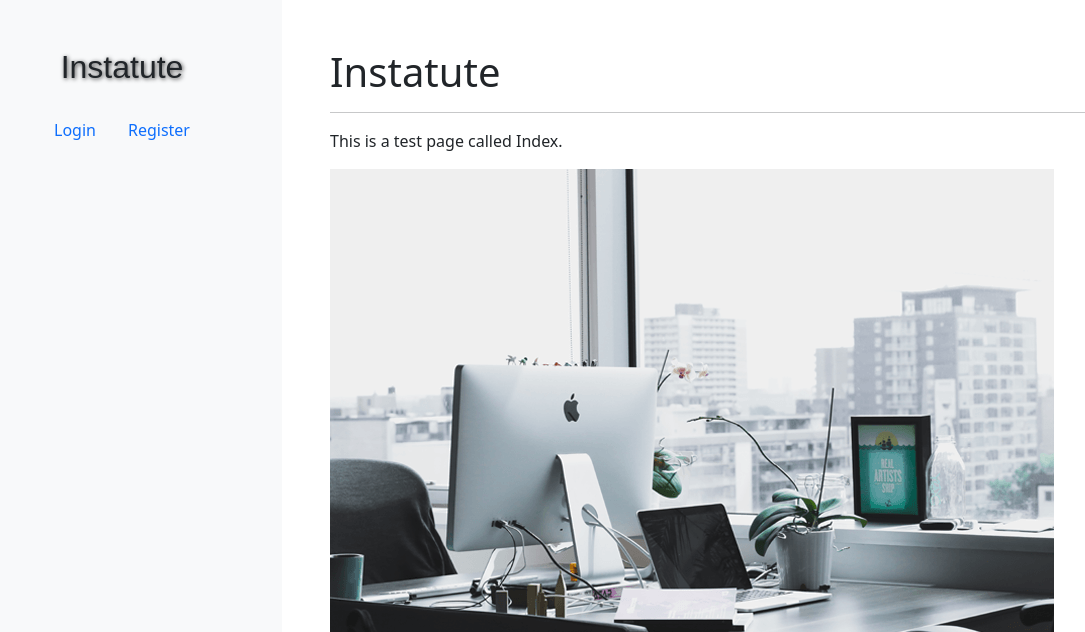
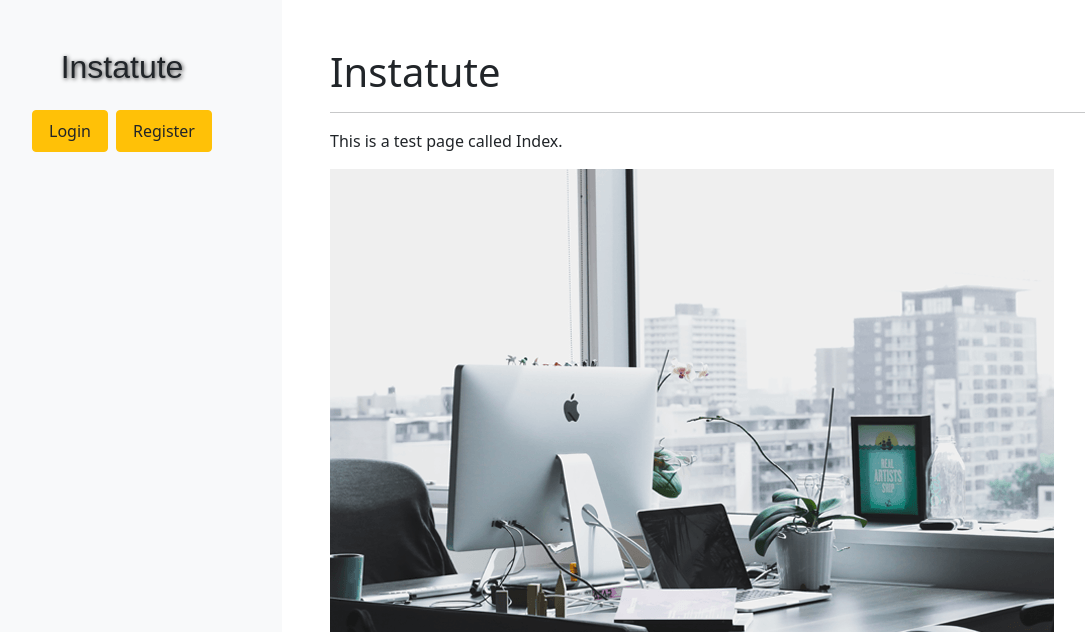
Before and after one commit to zyferion/cos60010, a Django app: page /index/ in a window 1280 px wide. Shown: the top 632 px of the page, without its empty margins (38-1123 px from the left). Run offline with Django 4.2, Linux system fonts and the light colour scheme; some libraries are stand-ins or nearby versions; some web fonts are replaced.

Commit message:
Minor menu formatting

```diff
--- a/templates/base.html
+++ b/templates/base.html
@@ -64,10 +64,10 @@
                 <!-- TODO: This could move somewhere else -->
                 <div class="col-12 d-flex justify-content-center">
                     {% if user.is_authenticated %}
-                        <a class="nav-item nav-link" href="{% url 'logout' %}">Logout</a>
+                        <a class="nav-item nav-link btn btn-warning text-dark mx-1" href="{% url 'logout' %}">Logout</a>
                         {% else %}
-                        <a class="nav-item nav-link" href="{% url 'login' %}">Login</a>
-                        <a class="nav-item nav-link" href="{% url 'register' %}">Register</a>
+                        <a class="nav-item nav-link btn btn-warning text-dark mx-1" href="{% url 'login' %}">Login</a>
+                        <a class="nav-item nav-link btn btn-warning text-dark mx-1" href="{% url 'register' %}">Register</a>
                     {% endif %}
                 </div>
             </div>
```
